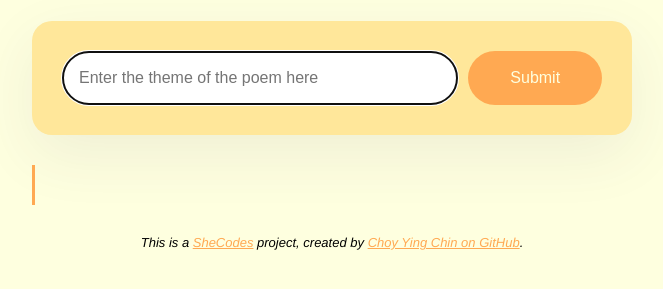
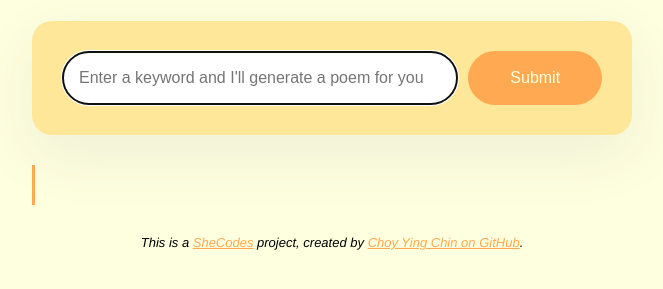
Before and after one commit to choyyingc/poems-generator, a plain HTML site: page index.html in a window 1280 px wide. Shown: the part 231-520 px from the top of the page, without its empty margins (308-971 px from the left). Drawn offline with nearby package versions, Linux system fonts and the light colour scheme.

Commit message:
Update index.html

```diff
--- a/index.html
+++ b/index.html
@@ -14,7 +14,7 @@
 
     <main>
         <form id="poem-generator">
-            <input type="text" id="theme" placeholder="Enter the theme of the poem here" autocomplete="off" autofocus="true" required="true" class="poem-theme">
+            <input type="text" id="theme" placeholder="Enter a keyword and I'll generate a poem for you" autocomplete="off" autofocus="true" required="true" class="poem-theme">
             <input type="submit" class="send">
         </form>
 
```
